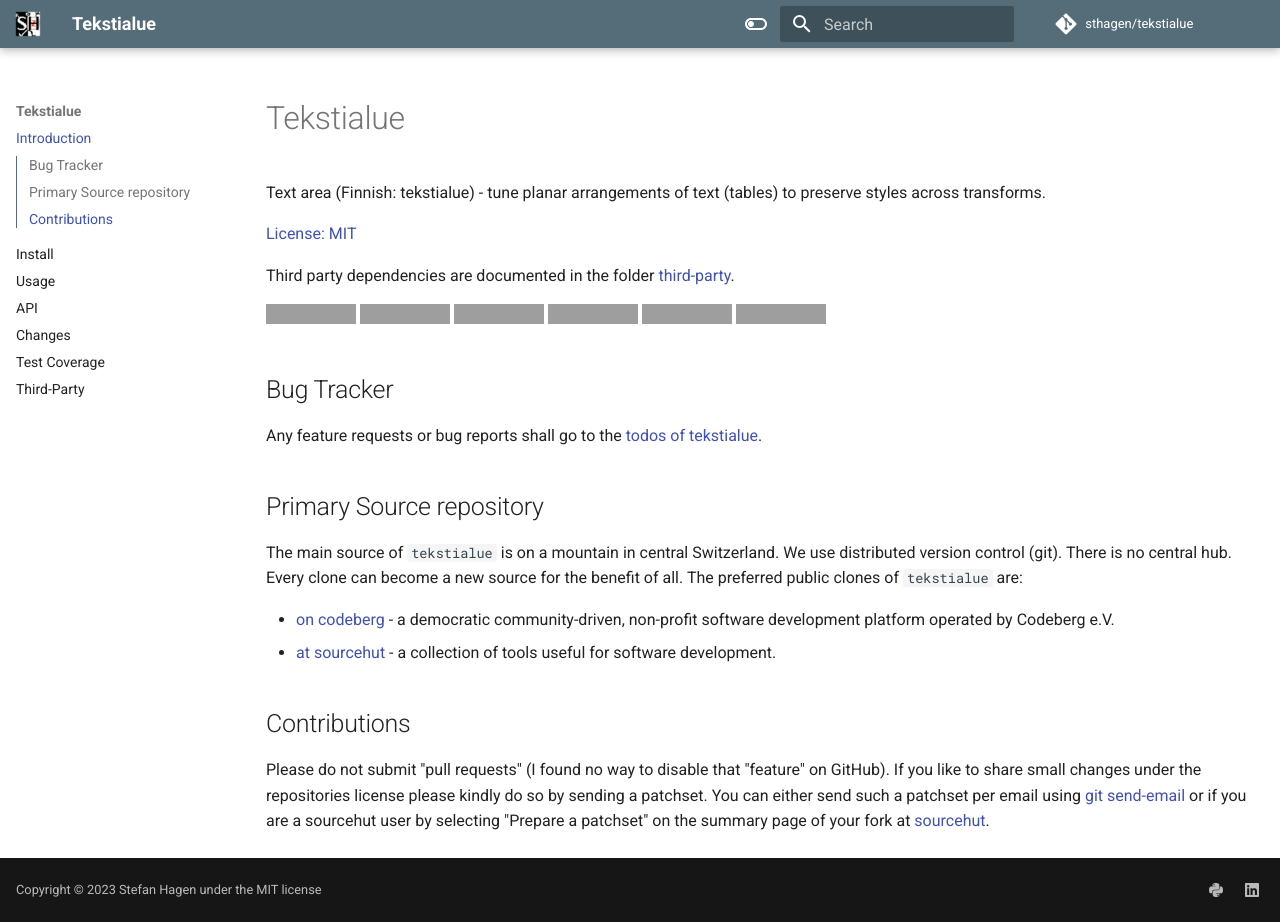
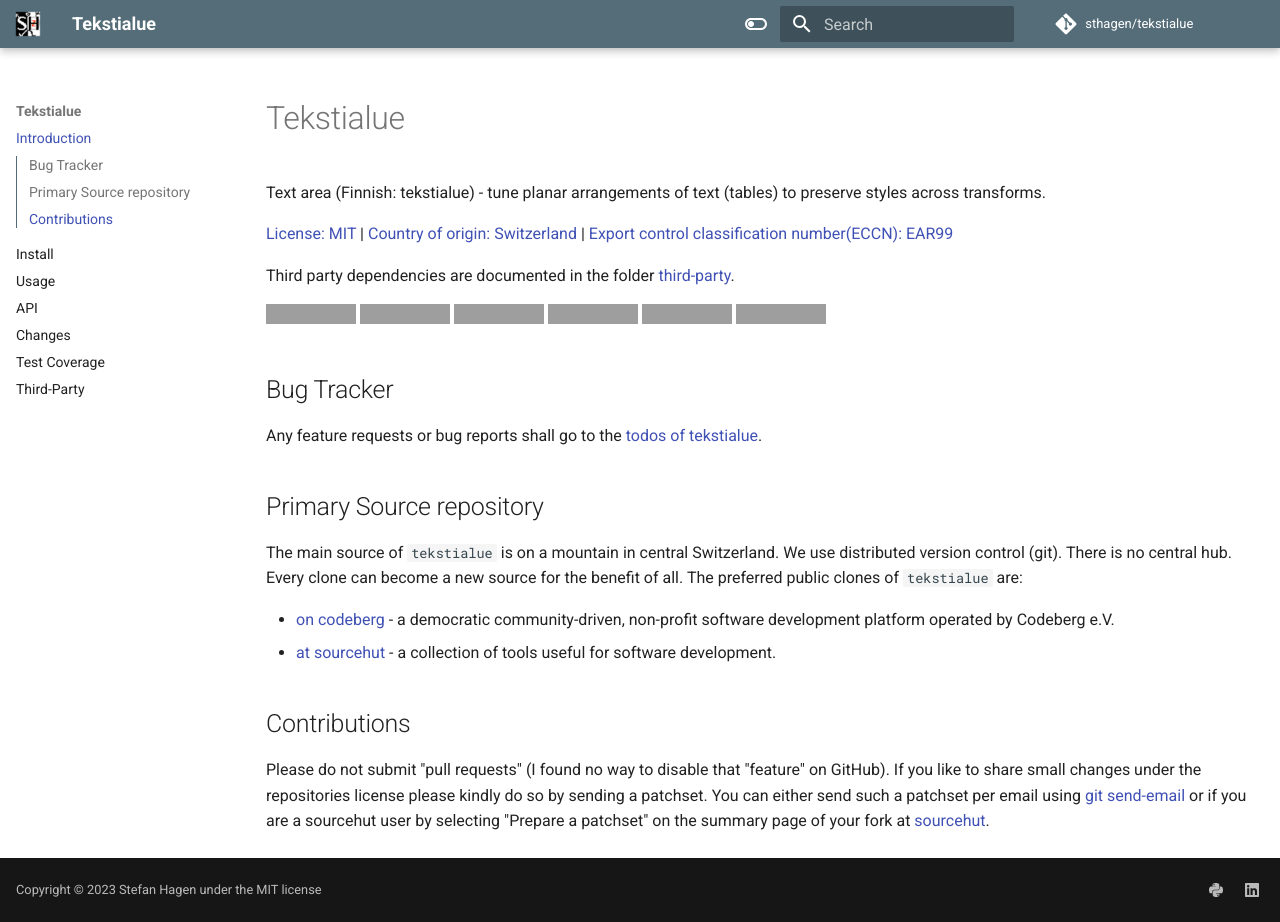
Before and after one commit to sthagen/tekstialue, an MkDocs documentation site: the page built from docs/index.md, in a window 1280 px wide and 922 px high, cut to the strip 0-922 px from the top of the window. Built offline with MkDocs 1.6.1 and Material for MkDocs 9.7.7, drawn with Linux system fonts in a browser that asks for light colours; grey boxes are pictures that could not be loaded.

Commit message:
Amended landing page of docs with eccn and coo

```diff
--- a/docs/index.md
+++ b/docs/index.md
@@ -2,7 +2,9 @@
 
 Text area (Finnish: tekstialue) - tune planar arrangements of text (tables) to preserve styles across transforms.
 
-[License: MIT](https://git.sr.ht/~sthagen/tekstialue/tree/default/item/LICENSE)
+[License: MIT](https://git.sr.ht/~sthagen/tekstialue/tree/default/item/LICENSE) |
+[Country of origin: Switzerland](https://git.sr.ht/~sthagen/tekstialue/tree/default/item/COUNTRY-OF-ORIGIN) |
+[Export control classification number(ECCN): EAR99](https://git.sr.ht/~sthagen/tekstialue/tree/default/item/EXPORT-CONTROL-CLASSIFICATION-NUMBER)
 
 Third party dependencies are documented in the folder [third-party](third-party/README.md).
 
```
